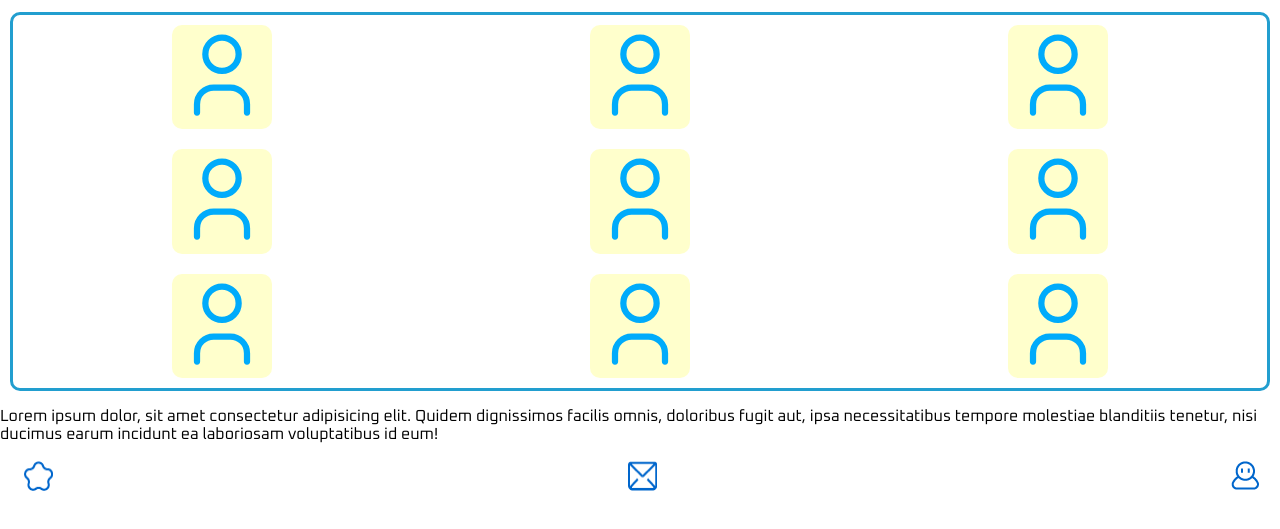
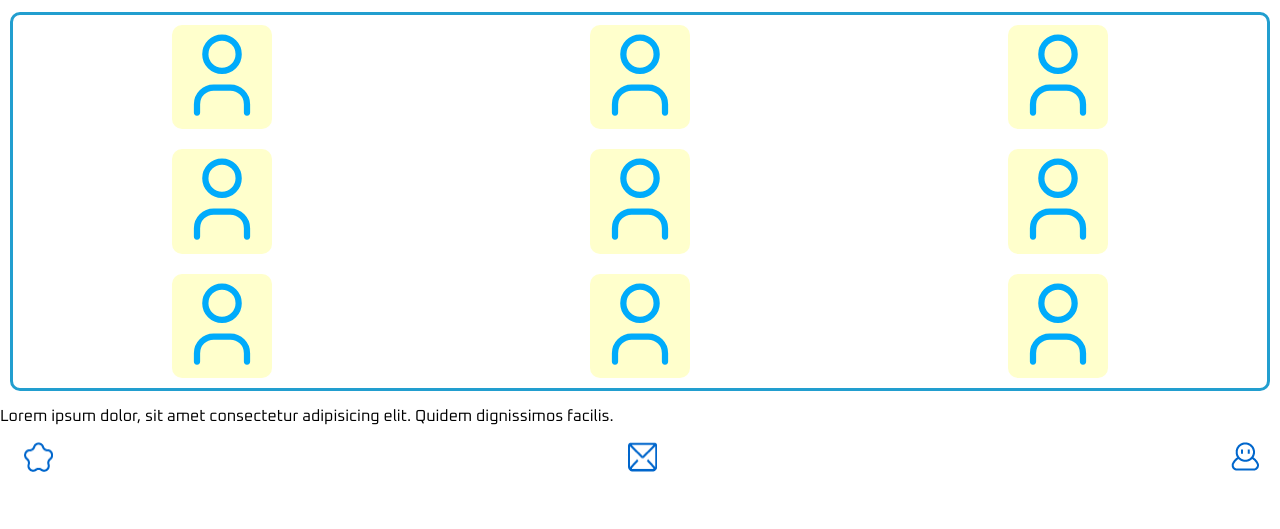
Before and after one commit to desauth/cuidadoras365, a plain HTML site: page index.html in a window 1280 px wide. Shown: the part 149-678 px from the top of the page. Drawn offline with Linux system fonts and the light colour scheme.

Commit message:
Alpha 0.0.9v

```diff
--- a/index.html
+++ b/index.html
@@ -120,7 +120,7 @@
             </div>
         </section>
         <p class="texto">
-            Lorem ipsum dolor, sit amet consectetur adipisicing elit. Quidem dignissimos facilis omnis, doloribus fugit aut, ipsa necessitatibus tempore molestiae blanditiis tenetur, nisi ducimus earum incidunt ea laboriosam voluptatibus id eum!
+            Lorem ipsum dolor, sit amet consectetur adipisicing elit. Quidem dignissimos facilis.
         </p>
     </main>
     <footer>
```
